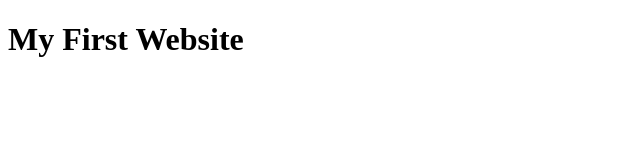
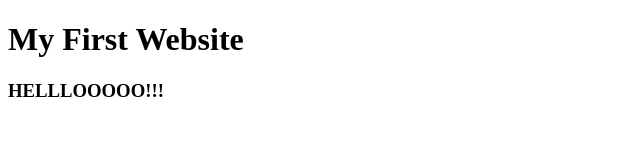
Before and after one commit to MehedyAbid/practice, a plain HTML site: page index.html in a window 1280 px wide. Shown: the whole page, without its empty margins (0-640 px from the left). Drawn offline with Linux system fonts and the light colour scheme.

Commit message:
added a new heading

```diff
--- a/index.html
+++ b/index.html
@@ -7,5 +7,6 @@
   </head>
   <body>
     <h1>My First Website</h1>
+    <h3>HELLLOOOOO!!!</h3>
   </body>
 </html>
```
